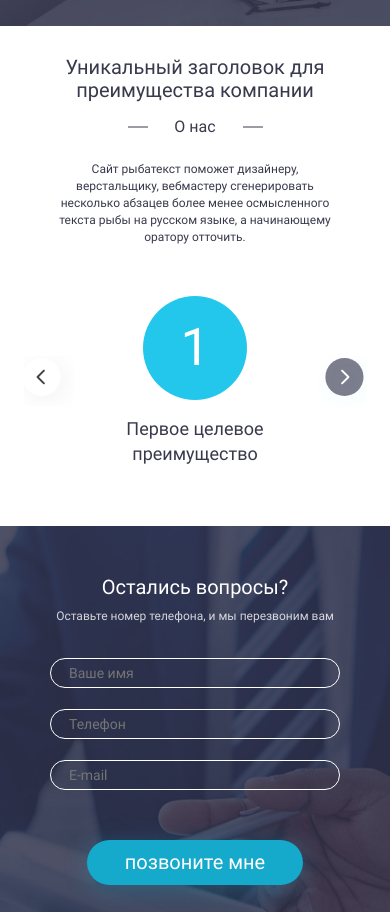
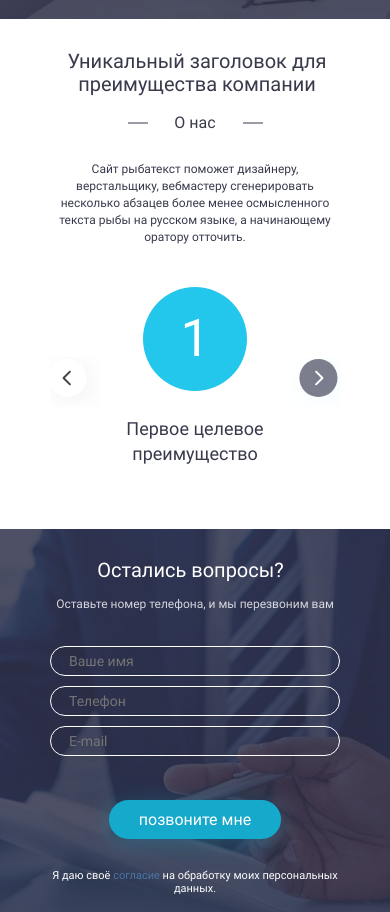
Before and after one commit to helpMeRise/adaptive_lesson, a plain HTML site: page index.html in a window 390 px wide. Shown: the part 422-1334 px from the top of the page. Drawn offline with Linux system fonts and the light colour scheme; files whose address does not match are found by name.

Commit message:
Подогнал под PP

```diff
--- a/css/advantages.css
+++ b/css/advantages.css
@@ -1,3 +1,7 @@
+.advantages {
+  padding-top: 70px;
+}
+
 .advantages__container {
   display: flex;
   flex-direction: column;
@@ -49,12 +53,13 @@
   line-height: 25px;
   text-align: center;
   color: #383A4C;
-  margin-bottom: 50px;
+  margin-bottom: 61px;
 }
 
 .advantages__list {
   display: flex;
-  justify-content: space-around;
+  justify-content: center;
+  gap: 50px;;
 }
 
 .advantages__item {
@@ -75,7 +80,7 @@
   font-weight: 500;
   font-size: 57px;
   color: #FFFFFF;
-  margin-bottom: 16px;
+  margin-bottom: 12px;
 }
 
 .advantages__info {
@@ -87,6 +92,9 @@
 }
 
 @media (max-width: 1024px) {
+  .advantages {
+    padding-bottom: 73px;
+  }
   .advantages__title {
     font-size: 32px;
     line-height: 37px;
@@ -96,7 +104,7 @@
     width: 174px;
     font-size: 20px;
     line-height: 23px;
-    margin-bottom: 33px;
+    margin-bottom: 29px;
   }
 
   .advantages__subtitle:before,
@@ -118,6 +126,7 @@
     width: 104px;
     height: 104px;
     font-size: 52px;
+    margin-bottom: 23px;
   }
 
   .advantages__info {
@@ -144,7 +153,7 @@
 
 @media (max-width: 480px) {
   .advantages {
-    padding: 30px 0px 60px;
+    padding: 31px 0px 63px;
   }
   .advantages__list {
     display: none;
@@ -159,13 +168,15 @@
   .advantages__title {
     font-size: 20px;
     line-height: 23px;
-    margin-bottom: 15px;
+    margin-bottom: 17px;
+    margin-left: 4px;
   }
 
   .advantages__subtitle {
     font-size: 16px;
     line-height: 19px;
     width: 135px;
+    margin-bottom: 29px;
   }
 
   .advantages__subtitle:before,
@@ -178,5 +189,10 @@
     font-size: 12px;
     line-height: 17px;
     max-width: 290px;
+    margin-bottom: 41px;
+  }
+
+  .advantages__number {
+    margin-bottom: 25px;
   }
 }
--- a/css/contact.css
+++ b/css/contact.css
@@ -1,10 +1,12 @@
 .contact {
+  padding-top: 72px;
   background: url('../image/question/Background.jpg') center / cover no-repeat;
   color: #fff;
 }
 
 .contact__title {
-  margin-bottom: 17px;
+  margin-bottom: 18px;
+  margin-left: -20px;
 }
 
 .contact__subtitle {
@@ -36,7 +38,7 @@
 }
 
 .form__input-wrap:not(:last-of-type) {
-  margin-bottom: 21px;
+  margin-bottom: 19px;
 }
 
 .form__input-wrap:last-of-type {
@@ -44,8 +46,9 @@
 }
 
 .contact__button {
-  padding: 11px 38px;
-  margin-bottom: 50px;
+  padding: 12px 38px;
+  margin-bottom: 52px;
+  font-size: 20px;
 }
 
 .contact__policy {
@@ -60,22 +63,29 @@
 
 @media (max-width: 1024px) {
   .contact {
-    padding-bottom: 56px;
+    padding-bottom: 58px;
   }
 
   .contact__title {
     font-size: 32px;
     line-height: 37px;
     margin-bottom: 16px;
+    margin-left: -9px;
   }
 
   .contact__subtitle {
     font-size: 20px;
     line-height: 23px;
+    margin-left: 15px;
+    margin-bottom: 45px;
   }
 
   .form__input-wrap {
     width: 379px;
+  }
+
+  .form__input-wrap:last-of-type {
+    margin-bottom: 47px;
   }
 
   .input {
@@ -114,23 +124,33 @@
 
 @media (max-width: 480px) {
   .contact {
-    padding-bottom: 30px;
+    padding-bottom: 28px;
+    padding-top: 30px;
   }
 
   .contact__title {
     font-size: 20px;
     line-height: 23px;
-    margin-bottom: 10px;
+    margin-bottom: 15px;
   }
 
   .contact__subtitle {
     font-size: 12px;
     line-height: 14px;
     margin-bottom: 35px;
+    margin-left: 0;
   }
 
   .form__input-wrap {
     width: 290px;
+  }
+
+  .form__input-wrap:not(:last-of-type) {
+    margin-bottom: 10px;
+  }
+
+  .form__input-wrap:last-of-type {
+    margin-bottom: 44px;
   }
 
   .input {
@@ -140,13 +160,14 @@
   }
 
   .contact__button {
-    font-size: 20px;
-    line-height: 23px;
+    font-size: 16px;
+    line-height: 19px;
     margin-bottom: 30px;
+    padding: 10px 30px;
   }
 
   .contact__policy {
-    font-size: 17px;
-    line-height: 20px;
+    font-size: 11px;
+    line-height: 13px;
   }
 }
--- a/css/fonts.css
+++ b/css/fonts.css
@@ -18,7 +18,7 @@
   font-family: Roboto;
   src: local('Roboto'), url('../fonts/Roboto-Bold.woff2') format('woff2'),
         url('../fonts/Roboto-Bold.woff') format('woff');
-  font-weight: bold;
+  font-weight: 700;
   font-display: swap;
 }
 
--- a/css/footer.css
+++ b/css/footer.css
@@ -39,6 +39,12 @@
 }
 
 @media (max-width: 1024px) {
+
+  .footer {
+    padding-top: 38px;
+    padding-bottom: 48px;
+  }
+
   .footer__logo {
     width: 60px;
     height: 60px;
@@ -46,6 +52,7 @@
 
   .footer__creator {
     opacity: .5;
+    margin-left: -29px;
   }
 }
 
--- a/css/global.css
+++ b/css/global.css
@@ -77,7 +77,7 @@ iframe {
 }
 
 .section {
-  padding: 50px 0;
+  padding: 70px 0;
 }
 
 .container {
@@ -110,7 +110,7 @@ iframe {
 .contacts__phone {
   font-weight: normal;
   font-size: 23.85px;
-  line-height: 28px;
+  line-height: 29px;
   margin-bottom: 3px;
 }
 
@@ -127,6 +127,7 @@ iframe {
 
 @media (max-width: 1024px) {
   .container {
+    max-width: 994px;
     padding: 0 15px;
   }
 
@@ -137,12 +138,13 @@ iframe {
 
   .contacts__link {
     font-size: 13px;
-    line-height: 15px;
+    line-height: 19px;
   }
 }
 @media (max-width: 480px) {
   .container {
-    padding: 0 5px;
+    padding: 0;
+    max-width: 290px;
   }
 
   .contacts__phone,
--- a/css/hero.css
+++ b/css/hero.css
@@ -22,7 +22,7 @@
   line-height: 61px;
   text-align: center;
   color: rgba(255, 255, 255, 0.86);
-  margin-bottom: 35px;
+  margin-bottom: 32px;
 }
 
 .hero__text {
@@ -55,6 +55,11 @@
 
   .header {
     margin-bottom: 70px;
+  }
+
+  .header__logo {
+    width: 60px;
+    height: 60px;
   }
 
   .hero__content {
@@ -90,12 +95,12 @@
 
 @media (max-width: 480px) {
   .hero {
-    padding: 15px 0px 65px;
+    padding: 15px 0px 66px;
     background-position: left;
   }
 
   .header {
-    margin-bottom: 65px;
+    margin-bottom: 66px;
   }
 
   .header__logo {
@@ -110,7 +115,7 @@
   .hero__title {
     font-size: 20px;
     line-height: 23px;
-    margin-bottom: 23px;
+    margin-bottom: 25px;
   }
 
   .hero__text {
@@ -121,8 +126,14 @@
     display: inline-block;
     font-size: 14px;
     line-height: 20px;
-    margin-bottom: 54px;
+    margin-bottom: 53px;
     text-align: center;
     color: rgba(255, 255, 255, 0.75);
   }
+
+  .hero__button {
+    font-size: 16px;
+    line-height: 19px;
+    padding: 9px 38px;
+  }
 }
--- a/index.html
+++ b/index.html
@@ -138,7 +138,7 @@
         </div>
       </div>
 
-      <p class="footer__creator">Сделано в Ивановым Иваном</p>
+      <p class="footer__creator">Сделано Ивановым Иваном</p>
 
       <div class="contacts footer__contacts">
         <a href="tel:+79625561234" class="contacts__phone footer__phone">+7 (962) 556 - 1234</a>
```
Also changed, not shown: css/swiper.min.css.
